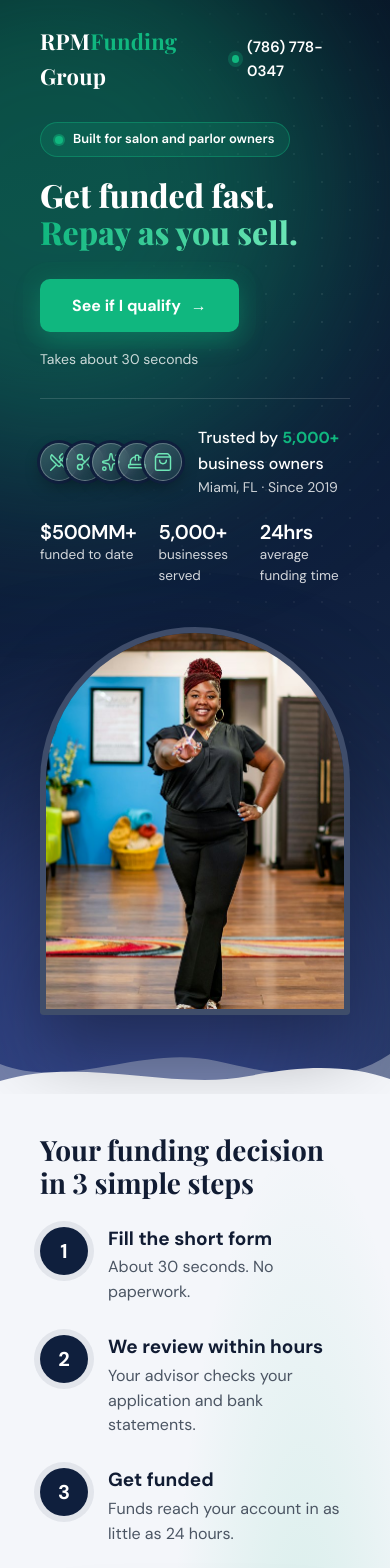
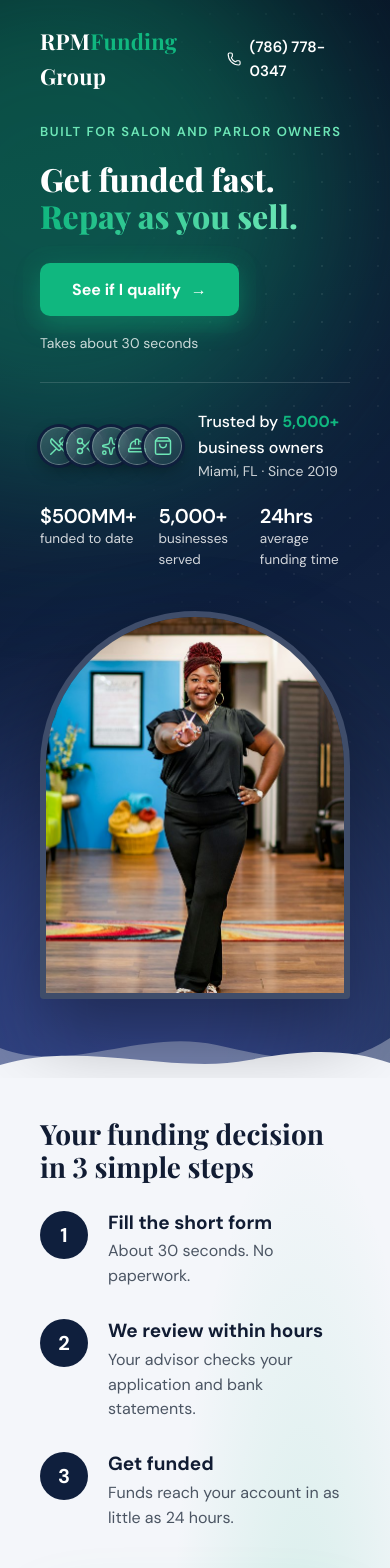
Before and after one commit to SofttikTech/client-rpm-funding-landing, a React (Vite) app: page / in a window 390 px wide. Shown: the top 1568 px of the page. Built offline with nearby package versions, Linux system fonts and the light colour scheme.

Commit message:
Remove decorative dots and halos; chip becomes plain eyebrow text; phone icon replaces dot

```diff
--- a/src/components/Apply/Apply.css
+++ b/src/components/Apply/Apply.css
@@ -4,7 +4,7 @@
 .rpm-apply-title { font-family: var(--rpm-font-head); font-size: 42px; line-height: 1.15; color: var(--rpm-text-dark); margin-bottom: 40px; }
 .rpm-apply-steps { list-style: none; display: flex; flex-direction: column; gap: 30px; margin-bottom: 40px; }
 .rpm-apply-step { display: flex; gap: 20px; align-items: flex-start; }
-.rpm-apply-step-num { flex: none; display: flex; align-items: center; justify-content: center; width: 48px; height: 48px; border-radius: 50%; background: var(--rpm-navy); color: #fff; font-family: var(--rpm-font-body); font-weight: 700; font-size: 20px; box-shadow: 0 0 0 6px rgba(15, 31, 61, 0.08); }
+.rpm-apply-step-num { flex: none; display: flex; align-items: center; justify-content: center; width: 48px; height: 48px; border-radius: 50%; background: var(--rpm-navy); color: #fff; font-family: var(--rpm-font-body); font-weight: 700; font-size: 20px; }
 .rpm-apply-step-title { font-size: 21px; line-height: 1.3; color: var(--rpm-text-dark); margin-bottom: 4px; }
 .rpm-apply-step-text { font-size: 17px; line-height: 1.55; color: #4b5563; }
 .rpm-apply-arrow { display: inline-flex; align-items: center; gap: 10px; font-size: 17px; font-weight: 700; color: var(--rpm-emerald-dark); }
--- a/src/components/Hero/Hero.css
+++ b/src/components/Hero/Hero.css
@@ -11,10 +11,9 @@
 .rpm-hero-logo { font-family: var(--rpm-font-head); font-size: 22px; font-weight: 700; letter-spacing: 0.2px; }
 .rpm-hero-logo b { color: var(--rpm-emerald); font-weight: 700; }
 .rpm-hero-phone { display: inline-flex; align-items: center; gap: 8px; font-weight: 600; font-size: 15px; color: #fff; }
-.rpm-hero-phone-dot { width: 8px; height: 8px; border-radius: 50%; background: var(--rpm-emerald); box-shadow: 0 0 0 4px rgba(16, 183, 127, 0.25); }
 
 .rpm-hero-grid { display: grid; grid-template-columns: 1.3fr 0.7fr; gap: 64px; align-items: center; }
-.rpm-hero-badge { display: inline-flex; align-items: center; gap: 10px; min-width: 250px; background: rgba(16, 183, 127, 0.15); border: 1px solid rgba(16, 183, 127, 0.4); color: #fff; font-size: 13px; font-weight: 600; padding: 6px 14px; border-radius: 40px; margin-bottom: 20px; }
+.rpm-hero-badge { display: block; min-height: 20px; font-size: 13px; font-weight: 600; letter-spacing: 1.6px; text-transform: uppercase; color: #6ee7b7; margin-bottom: 18px; }
 .rpm-hero-title { font-family: var(--rpm-font-head); font-size: clamp(32px, 3vw, 46px); white-space: nowrap; line-height: 1.15; font-weight: 800; margin-bottom: 28px; }
 .rpm-hero-title em { font-style: normal; background: linear-gradient(90deg, var(--rpm-emerald), #6ee7b7); -webkit-background-clip: text; background-clip: text; color: transparent; }
 .rpm-hero-actions { display: flex; align-items: center; flex-wrap: wrap; gap: 16px 20px; margin-bottom: 28px; }
@@ -47,10 +46,8 @@
 .rpm-hero-divider-back { fill: rgba(244, 246, 250, 0.35); }
 .rpm-hero-divider-front { fill: var(--rpm-bg); }
 
-.rpm-hero-badge-dot { flex: none; width: 8px; height: 8px; border-radius: 50%; background: var(--rpm-emerald); box-shadow: 0 0 0 0 rgba(16, 183, 127, 0.6); animation: rpm-hero-live 2s ease-out infinite; }
 .rpm-hero-badge-text { animation: rpm-hero-tag-in 0.8s ease-out both; }
 
-@keyframes rpm-hero-live { 0% { box-shadow: 0 0 0 0 rgba(16, 183, 127, 0.6); } 70% { box-shadow: 0 0 0 9px rgba(16, 183, 127, 0); } 100% { box-shadow: 0 0 0 0 rgba(16, 183, 127, 0); } }
 @keyframes rpm-hero-drift-a { from { transform: translate(0, 0); } to { transform: translate(-90px, 70px); } }
 @keyframes rpm-hero-drift-b { from { transform: translate(0, 0); } to { transform: translate(110px, -60px); } }
 @keyframes rpm-hero-tag-in { from { opacity: 0; transform: translateY(8px); } to { opacity: 1; transform: translateY(0); } }
--- a/src/components/Hero/Hero.jsx
+++ b/src/components/Hero/Hero.jsx
@@ -1,5 +1,5 @@
 import { useEffect, useRef, useState } from 'react'
-import { UtensilsCrossed, Scissors, Sparkles, HardHat, ShoppingBag } from 'lucide-react'
+import { UtensilsCrossed, Scissors, Sparkles, HardHat, ShoppingBag, Phone } from 'lucide-react'
 import { PHONE_DISPLAY, PHONE_HREF } from '../../config'
 import './Hero.css'
 
@@ -39,14 +39,14 @@ function Hero({ onApply }) {
         <header className="rpm-hero-top">
           <span className="rpm-hero-logo">RPM<b>Funding</b> Group</span>
           <a className="rpm-hero-phone" href={PHONE_HREF}>
-            <i className="rpm-hero-phone-dot" />
+            <Phone size={16} strokeWidth={1.9} aria-hidden="true" />
             {PHONE_DISPLAY}
           </a>
         </header>
 
         <div className="rpm-hero-grid">
           <div className="rpm-hero-copy">
-            <span className="rpm-hero-badge"><i className="rpm-hero-badge-dot" /><span className="rpm-hero-badge-text" key={index}>{PHOTOS[index]['audience']}</span></span>
+            <span className="rpm-hero-badge"><span className="rpm-hero-badge-text" key={index}>{PHOTOS[index]['audience']}</span></span>
             <h1 className="rpm-hero-title">Get funded fast. <em>Repay as you sell.</em></h1>
             <div className="rpm-hero-actions">
               <button type="button" className="rpm-btn rpm-btn-pulse" onClick={onApply}>See if I qualify <i className="rpm-hero-arrow">→</i></button>
```
